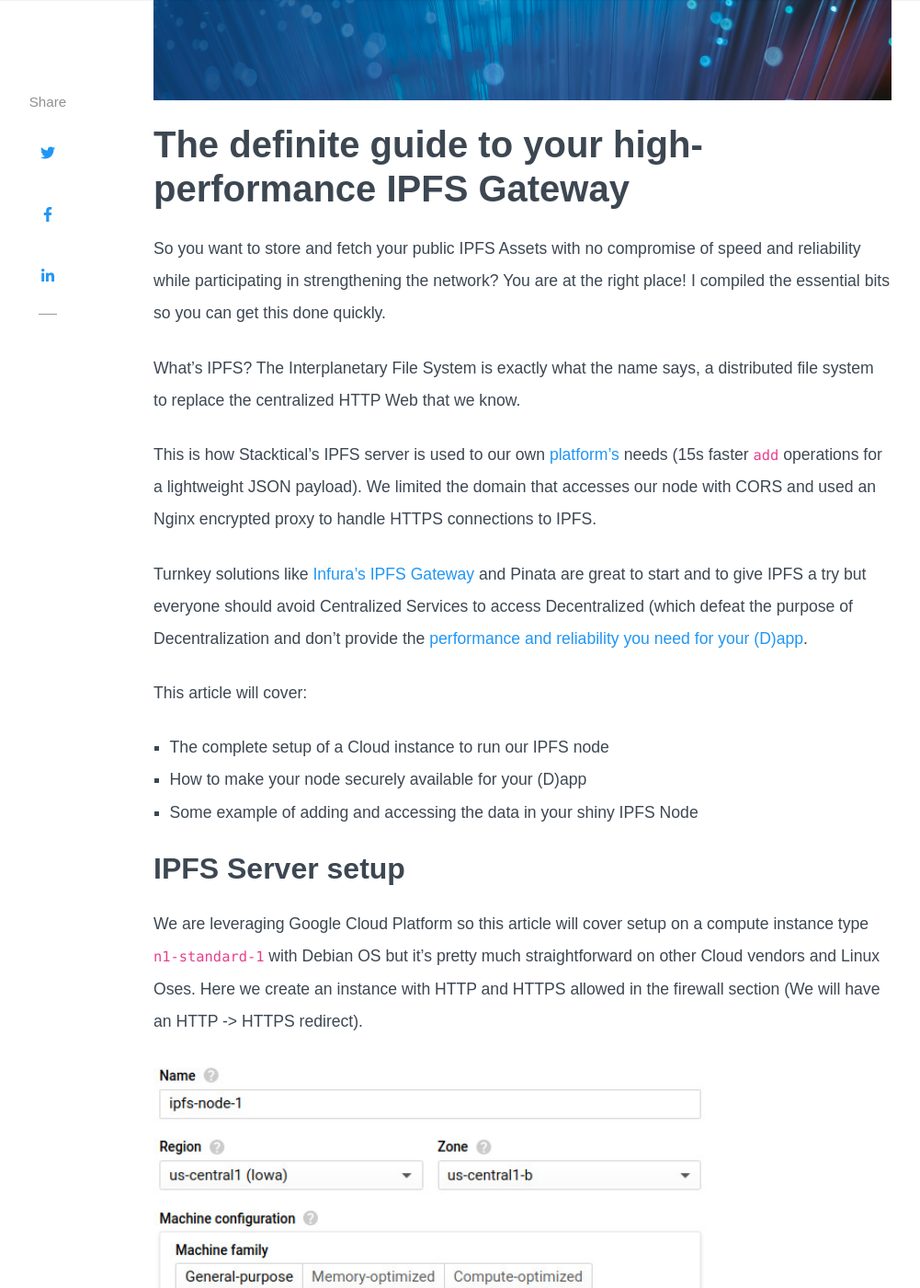
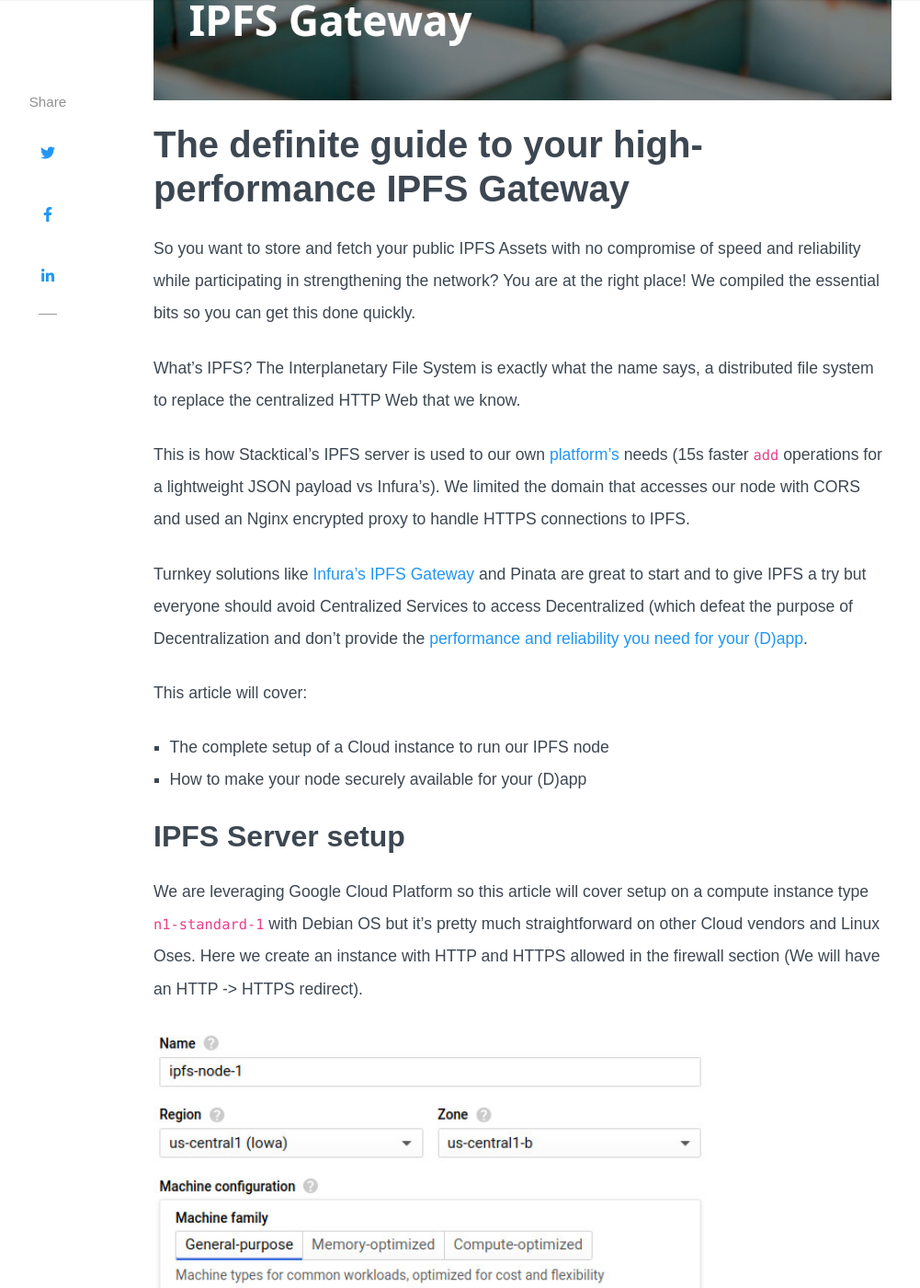
Before and after one commit to Stacktical/stacktical.github.io, a Jekyll site: the page built from _posts/2019-09-21-ipfs-server-google-cloud-platform.md, in a window 1280 px wide and 1400 px high, scrolled down 817 px. Shown: the whole window at 92% size, without its empty margins (118-1119 px from the left). Built offline with Jekyll 4.4.1, drawn with Linux system fonts in a browser that asks for light colours; nearby versions of some CDN libraries; some web fonts are replaced; comment, search, counter and statistics services are not loaded.

Commit message:
Article image

```diff
--- a/_posts/2019-09-21-ipfs-server-google-cloud-platform.md
+++ b/_posts/2019-09-21-ipfs-server-google-cloud-platform.md
@@ -4,18 +4,18 @@ featured: true
 title:  "The definite guide to your high-performance IPFS Gateway"
 author: Team
 categories: [ ipfs, gateway, dapp ]
-image: assets/img/2019-08-23-dsla-dot-eth-secured-ens-ethereum-name-service.jpg
+image: assets/img/2019-09-21-google-cloud-ipfs-gateway.jpg
 ---
 
 # The definite guide to your high-performance IPFS Gateway
 
 So you want to store and fetch your public IPFS Assets with no compromise of speed and reliability while participating in strengthening the network? You are at the right place!
-I compiled the essential bits so you can get this done quickly.
+We compiled the essential bits so you can get this done quickly.
 
 What's IPFS?
 The Interplanetary File System is exactly what the name says, a distributed file system to replace the centralized HTTP Web that we know.
 
-This is how Stacktical's IPFS server is used to our own [platform's](https://dsla.network) needs (15s faster `add` operations for a lightweight JSON payload).
+This is how Stacktical's IPFS server is used to our own [platform's](https://dsla.network) needs (15s faster `add` operations for a lightweight JSON payload vs Infura's).
 We limited the domain that accesses our node with CORS and used an Nginx encrypted proxy to handle HTTPS connections to IPFS.
 
 Turnkey solutions like [Infura's IPFS Gateway](https://infura.io) and Pinata are great to start and to give IPFS a try but everyone should avoid Centralized Services to access Decentralized (which defeat the purpose of Decentralization and don't provide the [performance and reliability you need for your (D)app](https://status.infura.io/incidents/mdh6tjbt8gt5).
@@ -24,7 +24,6 @@ This article will cover:
 
 * The complete setup of a Cloud instance to run our IPFS node
 * How to make your node securely available for your (D)app
-* Some example of adding and accessing the data in your shiny IPFS Node
 
 ## IPFS Server setup
 
```
Also changed, not shown: assets/img/2019-09-21-google-cloud-ipfs-gateway.jpg (added), 4 other files.
